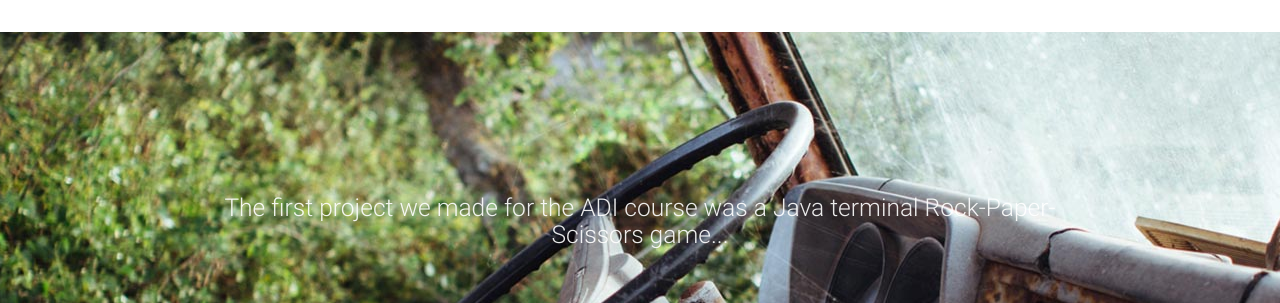
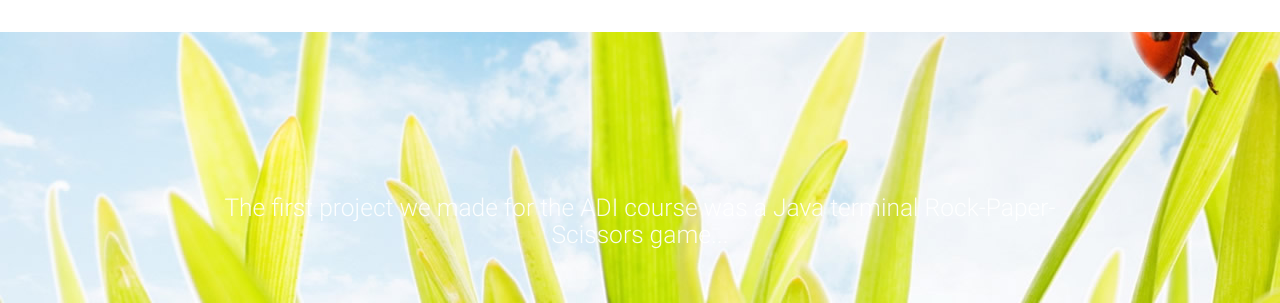
Before and after one commit to bryonnicoson/bryonnicoson.github.io, a plain HTML site: page index.html in a window 1280 px wide. Shown: the part 1397-1700 px from the top of the page. Drawn offline with nearby package versions, Linux system fonts and the light colour scheme.

Commit message:
backgrounds

```diff
--- a/index.html
+++ b/index.html
@@ -107,7 +107,7 @@
         </div>
       </div>
     </div>
-    <div class="parallax"><img src="background2.jpg" alt="Unsplashed background img 2"></div>
+    <div class="parallax"><img src="lady_bug_grass.jpg" alt="Unsplashed background img 2"></div>
   </div>
 
   <div class="container">
```
Also changed, not shown: lady_bug_grass.jpg (added).
